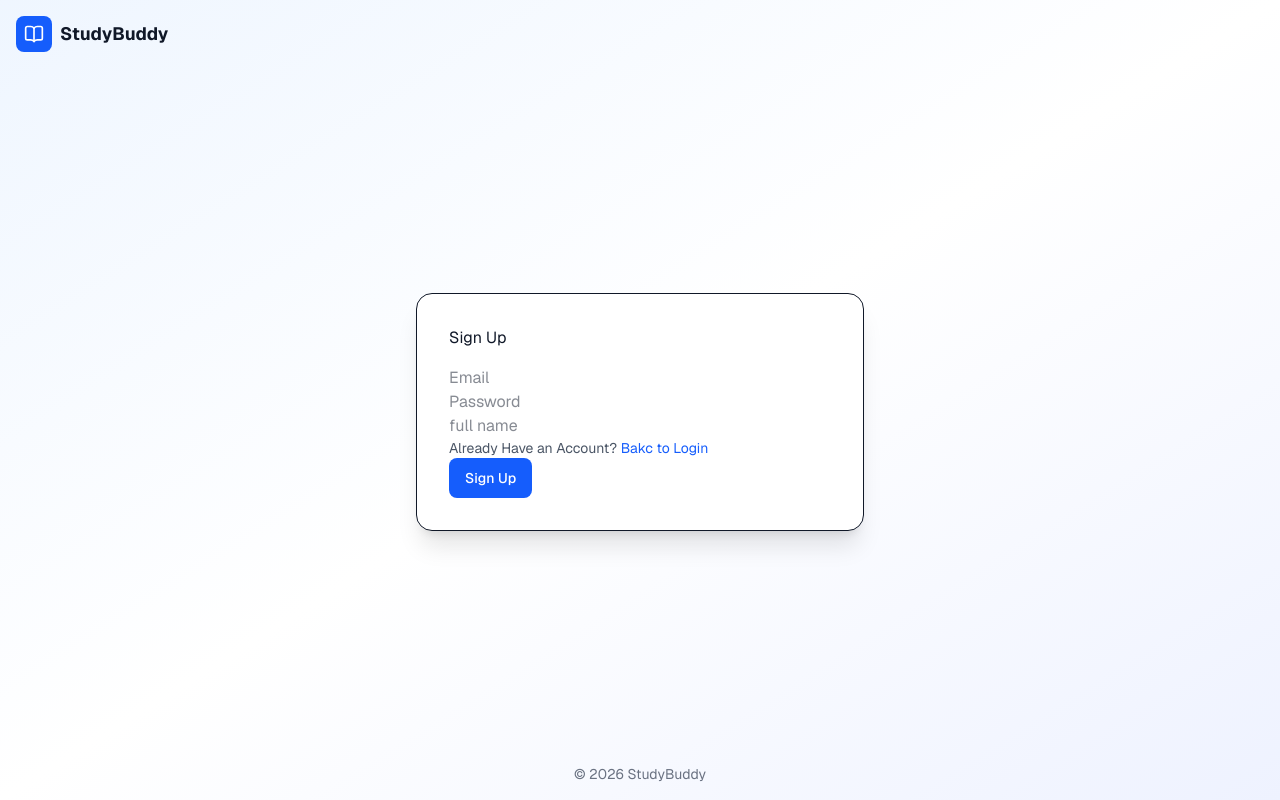
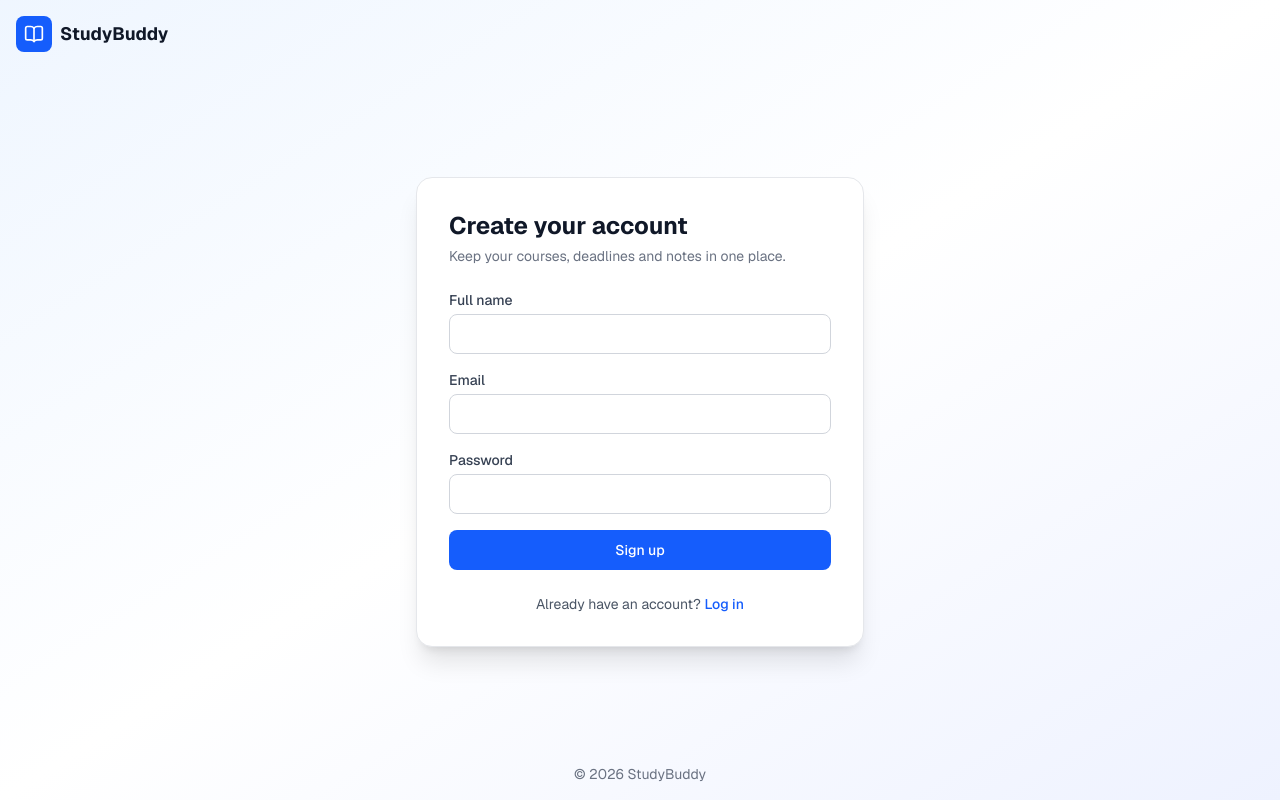
Before and after one commit to aseridi/StudyBuddy418Y, a Next.js app: page /signup in a window 1280 px wide. Built offline with nearby package versions, Linux system fonts and the light colour scheme; no server answers.

Commit message:
style login, signup, reset passowrd, and update password pages.

```diff
--- a/src/app/(auth)/login/page.tsx
+++ b/src/app/(auth)/login/page.tsx
@@ -32,31 +32,45 @@ function LoginForm() {
         window.location.href = redirectTo
     }
     return (
-    <div className="w-full max-w-md bg-white rounded-2xl shadow-xl border p-8 space-y-4">
-      <h1>Log in</h1>
-      <form onSubmit={handleSubmit}>
+    <div className="w-full max-w-md space-y-6 rounded-2xl border border-gray-200 bg-white p-8 shadow-xl">
+      <div>
+        <h1 className="text-2xl font-bold text-gray-900">Log in</h1>
+        <p className="mt-1 text-sm text-gray-500">Welcome back to StudyBuddy.</p>
+      </div>
+      <form onSubmit={handleSubmit} className="space-y-4">
         <Input
+          id="email"
+          label="Email"
           type="email"
-          placeholder="Email"
+          autoComplete="email"
           value={email}
           onChange={(e) => setEmail(e.target.value)}
           required
         />
+        <div className="space-y-1">
           <Input
+            id="password"
+            label="Password"
             type="password"
-          placeholder="Password"
+            autoComplete="current-password"
             value={password}
             onChange={(e) => setPassword(e.target.value)}
             required
           />
-        <Link href="/reset-password" className="text-sm text-blue-600 hover:underline">Forgot Password?</Link>
-        {error && <p>{error}</p>}
-        <Button type="submit" disabled={loading}>
-          {loading ? 'Logging in…' : 'Log in'}
-        </Button>
+          <div className="text-right">
+            <Link href="/reset-password" className="text-sm font-medium text-blue-600 hover:underline">Forgot password?</Link>
+          </div>
+        </div>
+        {error && (
+          <p className="flex items-start gap-2 rounded-lg bg-red-50 p-3 text-sm text-red-700">
+            <AlertCircle className="mt-0.5 h-4 w-4 shrink-0" />{error}
+          </p>
+        )}
+        <Button type="submit" isLoading={loading} className="w-full">Log in</Button>
       </form>
-      <p className ="text-sm text-gray-600"> Don&apos;t have an account?{' '}
-        <Link href="/signup" className="text-blue-600 hover:underline">Sign Up</Link>
+      <p className="text-center text-sm text-gray-600">
+        Don&apos;t have an account?{' '}
+        <Link href="/signup" className="font-medium text-blue-600 hover:underline">Sign up</Link>
       </p>
     </div>
   )
--- a/src/app/(auth)/reset-password/page.tsx
+++ b/src/app/(auth)/reset-password/page.tsx
@@ -4,6 +4,8 @@ import { useState } from 'react';
 import { createClient } from '@/lib/supabase/client';
 import { Button } from '@/components/ui/Button';
 import Link from 'next/link';
+import { Input } from '@/components/ui/Input';
+import { AlertCircle, MailCheck } from 'lucide-react';
 
 export default function ResetPasswordPage() {
     const [error, setError] = useState('')
@@ -29,20 +31,43 @@ export default function ResetPasswordPage() {
         setSent(true)
         setLoading(false)
     }
-    if (sent) return <p>If that email has an account, we sent a reset link.</p>
+    if (sent) return (
+    <div className="w-full max-w-md space-y-6 rounded-2xl border border-gray-200 bg-white p-8 shadow-xl">
+      <div className="mx-auto flex h-12 w-12 items-center justify-center rounded-full bg-blue-50">
+        <MailCheck className="h-6 w-6 text-blue-600" />
+      </div>
+      <div className="text-center">
+        <h1 className="text-xl font-bold text-gray-900">Check your email</h1>
+        <p className="mt-2 text-sm text-gray-600">If that email has an account, we sent a link to reset your password.</p>
+      </div>
+      <p className="text-center text-sm"><Link href="/login" className="font-medium text-blue-600 hover:underline">Back to log in</Link></p>
+    </div>
+  )
 
 return (
-  <div className="w-full max-w-md bg-white rounded-2xl shadow-xl border p-8 space-y-4">
-    <h1>Reset password</h1>
-    <form onSubmit={handleSubmit}>
-      <input type="email" placeholder="Email" value={email}
-        onChange={(e) => setEmail(e.target.value)} required />
-      {error && <p>{error}</p>}
-      <Button type="submit" disabled={loading}>
-        {loading ? 'Sending…' : 'Send reset link'}
-      </Button>
-    </form>
-    <Link href="/login" className="text-sm text-blue-600 hover:underline">Back to login</Link>
-  </div>
-)
+    <div className="w-full max-w-md space-y-6 rounded-2xl border border-gray-200 bg-white p-8 shadow-xl">
+      <div>
+        <h1 className="text-2xl font-bold text-gray-900">Reset password</h1>
+        <p className="mt-1 text-sm text-gray-500">Enter your email and we&apos;ll send you a reset link.</p>
+      </div>
+      <form onSubmit={handleSubmit} className="space-y-4">
+        <Input
+          id="email"
+          label="Email"
+          type="email"
+          autoComplete="email"
+          value={email}
+          onChange={(e) => setEmail(e.target.value)}
+          required
+        />
+        {error && (
+          <p className="flex items-start gap-2 rounded-lg bg-red-50 p-3 text-sm text-red-700">
+            <AlertCircle className="mt-0.5 h-4 w-4 shrink-0" />{error}
+          </p>
+        )}
+        <Button type="submit" isLoading={loading} className="w-full">Send reset link</Button>
+      </form>
+      <p className="text-center text-sm"><Link href="/login" className="font-medium text-blue-600 hover:underline">Back to log in</Link></p>
+    </div>
+  )
 }
--- a/src/app/(auth)/signup/page.tsx
+++ b/src/app/(auth)/signup/page.tsx
@@ -3,6 +3,8 @@ import { Button } from '@/components/ui/Button';
 import { createClient } from '@/lib/supabase/client'
 import { useState, Suspense } from 'react'
 import Link from 'next/link';
+import { Input } from '@/components/ui/Input';
+import { AlertCircle, MailCheck } from 'lucide-react';
 
 
 function SignupForm() {
@@ -36,39 +38,63 @@ function SignupForm() {
         setSent(true)
 
     }
-if (sent) return <p>check your email for confirmation link</p>
+if (sent) return (
+    <div className="w-full max-w-md space-y-6 rounded-2xl border border-gray-200 bg-white p-8 shadow-xl">
+      <div className="mx-auto flex h-12 w-12 items-center justify-center rounded-full bg-blue-50">
+        <MailCheck className="h-6 w-6 text-blue-600" />
+      </div>
+      <div className="text-center">
+        <h1 className="text-xl font-bold text-gray-900">Check your email</h1>
+        <p className="mt-2 text-sm text-gray-600">We sent a confirmation link to {email}. Open it to activate your account, then log in.</p>
+      </div>
+      <p className="text-center text-sm"><Link href="/login" className="font-medium text-blue-600 hover:underline">Back to log in</Link></p>
+    </div>
+  )
     return (
-        <div className="w-full max-w-md bg-white rounded-2xl shadow-xl border p-8 space-y-4">
-            <h1>Sign Up</h1>
-            <form onSubmit={handleSubmit}>
-                <input
+    <div className="w-full max-w-md space-y-6 rounded-2xl border border-gray-200 bg-white p-8 shadow-xl">
+      <div>
+        <h1 className="text-2xl font-bold text-gray-900">Create your account</h1>
+        <p className="mt-1 text-sm text-gray-500">Keep your courses, deadlines and notes in one place.</p>
+      </div>
+      <form onSubmit={handleSubmit} className="space-y-4">
+        <Input
+          id="name"
+          label="Full name"
+          type="text"
+          autoComplete="name"
+          value={name}
+          onChange={(e) => setName(e.target.value)}
+          required
+        />
+        <Input
+          id="email"
+          label="Email"
           type="email"
-                placeholder="Email"
+          autoComplete="email"
           value={email}
           onChange={(e) => setEmail(e.target.value)}
           required
         />
-                <input
+        <Input
+          id="password"
+          label="Password"
           type="password"
-                placeholder="Password"
+          autoComplete="new-password"
           value={password}
           onChange={(e) => setPassword(e.target.value)}
           required
         />
-                <input
-                type="text"
-                placeholder ="full name"
-                value = {name}
-                onChange={(e) => setName(e.target.value)}
-                required/>
-                {error && <p>{error}</p>}
-                <p className="text-sm text-gray-600"> Already Have an Account?{' '}
-                    <Link href="/login" className="text-sm text-blue-600 hover:underline">Bakc to Login</Link>
+        {error && (
+          <p className="flex items-start gap-2 rounded-lg bg-red-50 p-3 text-sm text-red-700">
+            <AlertCircle className="mt-0.5 h-4 w-4 shrink-0" />{error}
           </p>
-                <Button type="submit" disabled={loading}>
-                {loading ? 'Singing Up' : 'Sign Up'}
-                </Button>
+        )}
+        <Button type="submit" isLoading={loading} className="w-full">Sign up</Button>
       </form>
+      <p className="text-center text-sm text-gray-600">
+        Already have an account?{' '}
+        <Link href="/login" className="font-medium text-blue-600 hover:underline">Log in</Link>
+      </p>
     </div>
   )
 
--- a/src/app/(auth)/update-password/page.tsx
+++ b/src/app/(auth)/update-password/page.tsx
@@ -3,6 +3,8 @@
 import { useState } from 'react';
 import { createClient } from '@/lib/supabase/client';
 import { Button } from '@/components/ui/Button';
+import { Input } from '@/components/ui/Input';
+import { AlertCircle } from 'lucide-react';
 
 
 export default function UpdatePassword() {
@@ -29,16 +31,28 @@ export default function UpdatePassword() {
     }
 
 return (
-  <div className="w-full max-w-md bg-white rounded-2xl shadow-xl border p-8 space-y-4">
-    <h1>Update Password</h1>
-    <form onSubmit={handleSubmit}>
-        <input type="password" placeholder ="New password" value = {password}
-        onChange={(e) => setPassword(e.target.value)} required />
-      {error && <p>{error}</p>}
-      <Button type="submit" disabled={loading}>
-        {loading ? 'Updating...' : 'Update Password'}
-      </Button>
-    </form>
-  </div>
-)
+    <div className="w-full max-w-md space-y-6 rounded-2xl border border-gray-200 bg-white p-8 shadow-xl">
+      <div>
+        <h1 className="text-2xl font-bold text-gray-900">Choose a new password</h1>
+        <p className="mt-1 text-sm text-gray-500">You&apos;ll be taken to your dashboard after saving.</p>
+      </div>
+      <form onSubmit={handleSubmit} className="space-y-4">
+        <Input
+          id="password"
+          label="New password"
+          type="password"
+          autoComplete="new-password"
+          value={password}
+          onChange={(e) => setPassword(e.target.value)}
+          required
+        />
+        {error && (
+          <p className="flex items-start gap-2 rounded-lg bg-red-50 p-3 text-sm text-red-700">
+            <AlertCircle className="mt-0.5 h-4 w-4 shrink-0" />{error}
+          </p>
+        )}
+        <Button type="submit" isLoading={loading} className="w-full">Update password</Button>
+      </form>
+    </div>
+  )
 }
```
Lines whose indentation alone changed are shown as unchanged.
